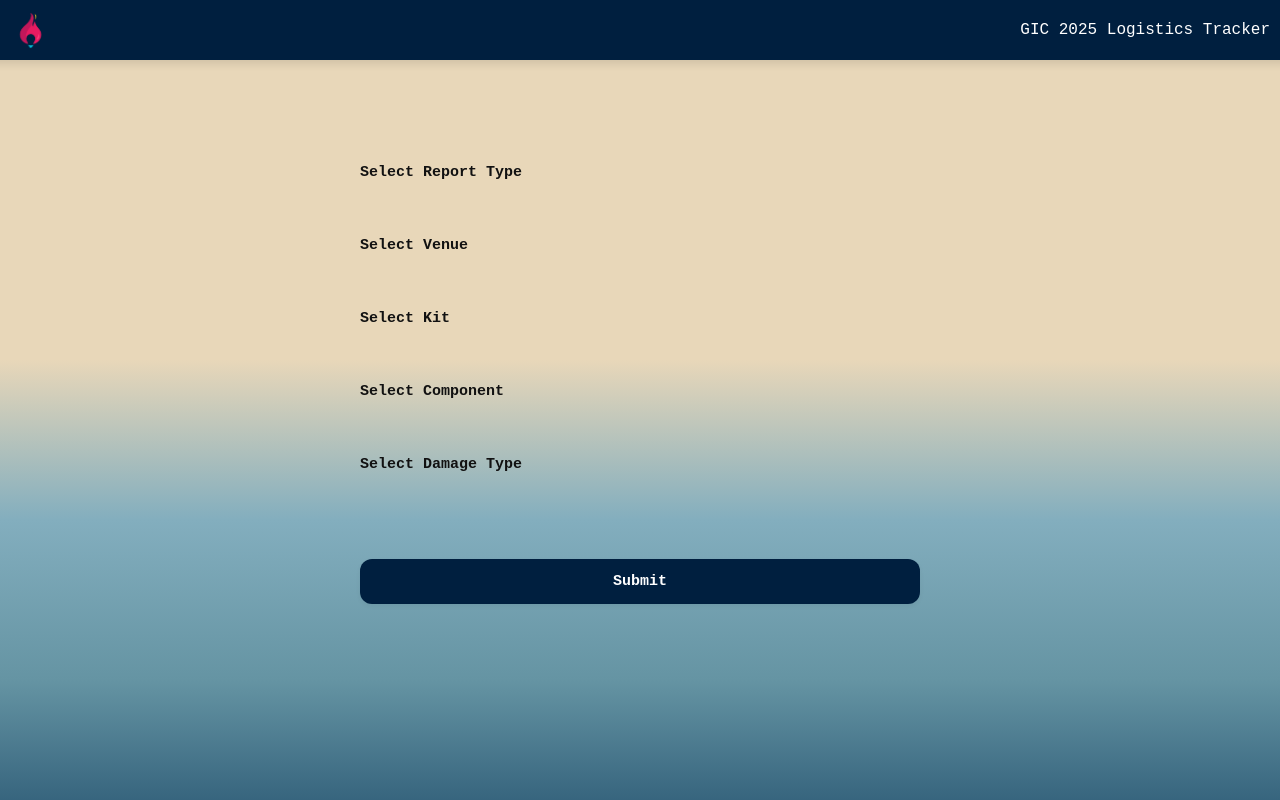
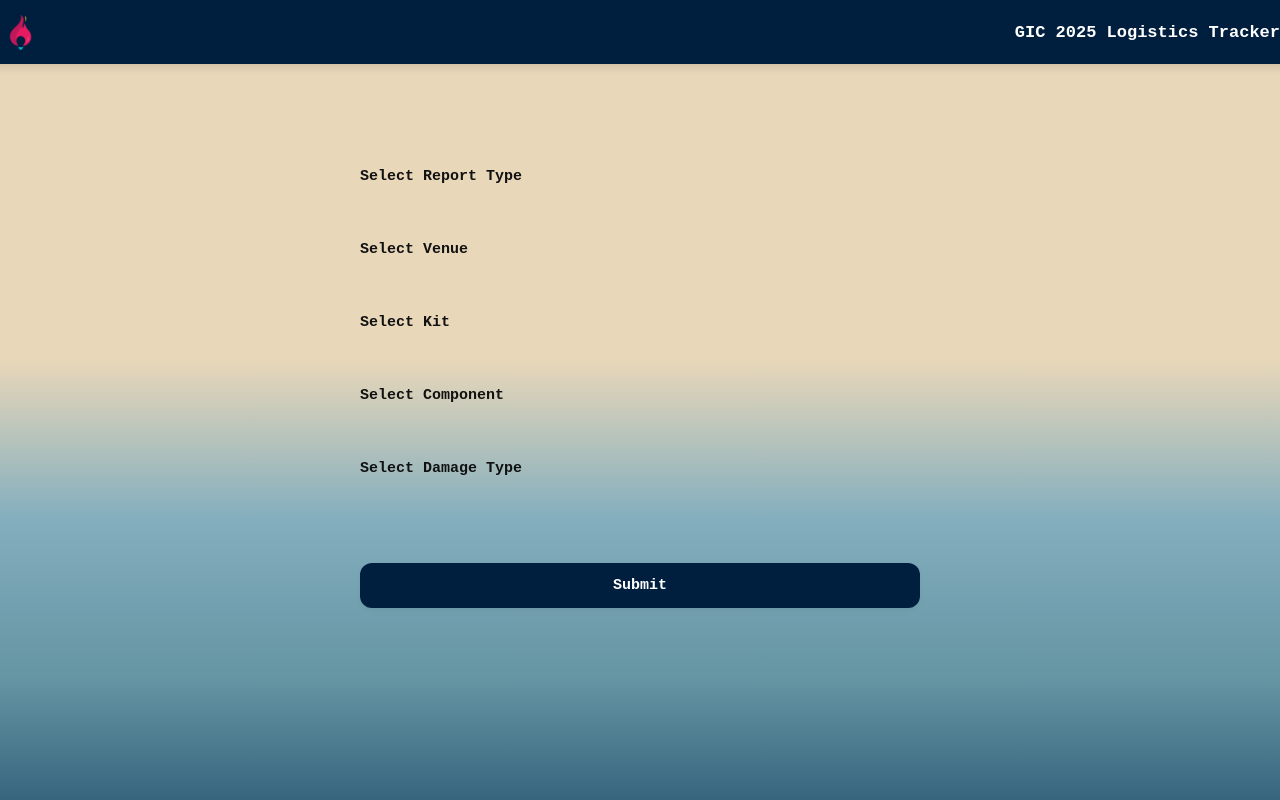
Before and after one commit to BBD-gic/GIC-2025-Logistics-Tracker, a website: page public/index.html in a window 1280 px wide. Shown: the top 800 px of the page. Drawn offline with Linux system fonts and the light colour scheme; no server answers.

Commit message:
Update style.css

```diff
--- a/public/style.css
+++ b/public/style.css
@@ -32,9 +32,9 @@ header {
   background: var(--header-dark);
   color: white;
   display: flex;
+  align-items: center;
   justify-content: space-between;
-  align-items: center;
-  padding: 10px 20px;
+  padding: 12px 24px; /* provides spacing on both sides */
   font-family: 'Cascadia Code', monospace;
   box-shadow: 0 4px 8px rgba(0, 0, 0, 0.1);
   z-index: 10;
@@ -43,15 +43,14 @@ header {
 header img {
   width: 40px;
   height: 40px;
-  margin-left: 10px;
   object-fit: contain;
 }
 
 header h1 {
-  font-size: 16px;
-  font-weight: 500;
-  margin-right: 10px;
-  white-space: nowrap;
+  font-size: 17px;
+  font-weight: 600;
+  margin: 0;
+  text-align: right;
 }
 
 main {
```
